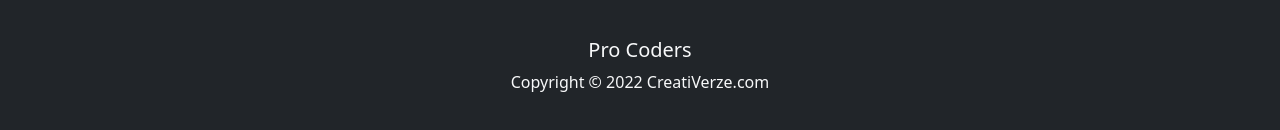
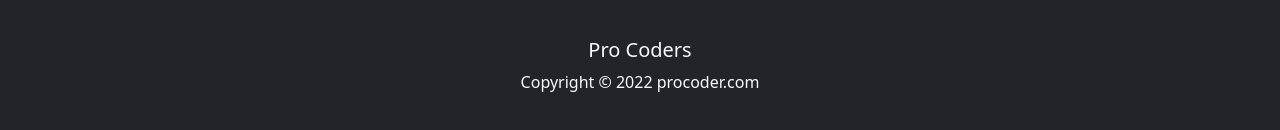
Before and after one commit to kowsar-mahmud-remon/Programming-Learning-Platform, a React (Create React App) app: page / in a window 1280 px wide. Shown: the part 926-1056 px from the top of the page. Built offline with nearby package versions, Linux system fonts and the light colour scheme; no server answers.

Commit message:
update name

```diff
--- a/src/Pages/Shared/Footer.js
+++ b/src/Pages/Shared/Footer.js
@@ -4,7 +4,7 @@ const Footer = () => {
   return (
     <div className='py-5 bg-dark text-light text-center'>
       <h5>Pro Coders</h5>
-      <p>Copyright © 2022 CreatiVerze.com</p>
+      <p>Copyright © 2022 procoder.com</p>
     </div>
   );
 };
```
